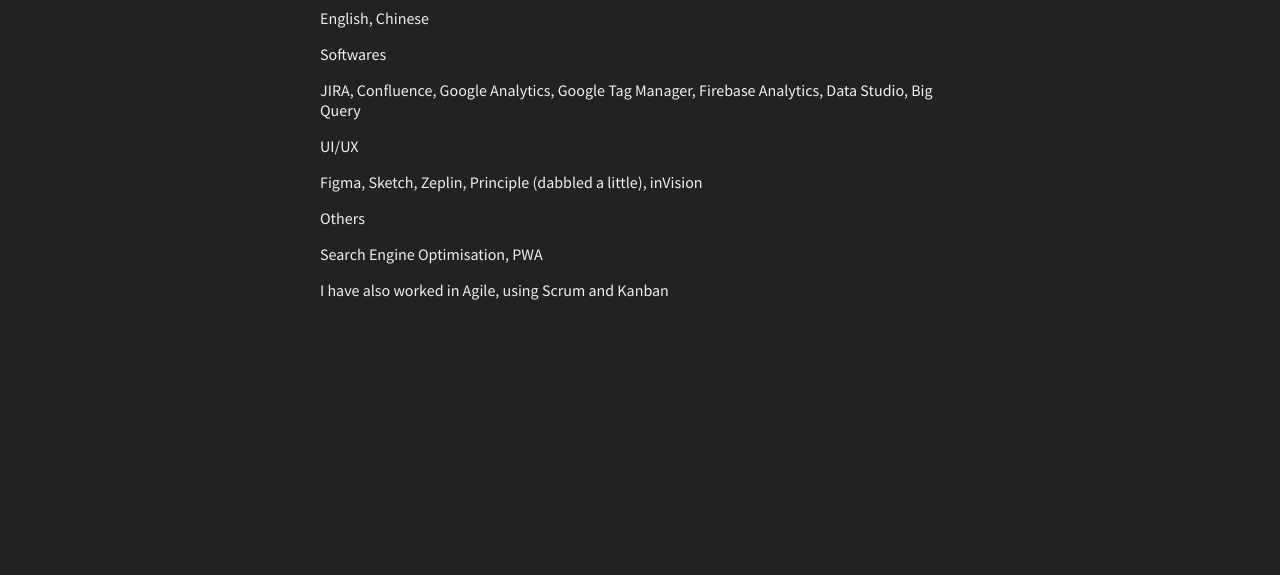
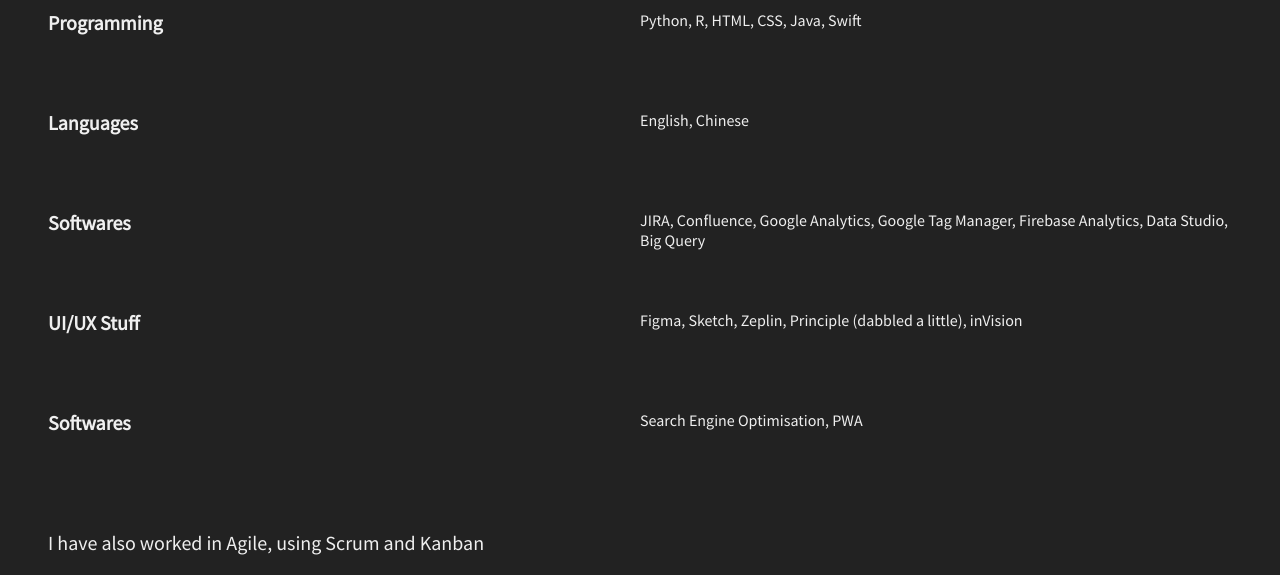
Before and after one commit to zasana/zasana.github.io, a plain HTML site: page index.html in a window 1280 px wide. Shown: the part 464-1039 px from the top of the page. Before the commit the page ends 800 px from the top, so only its background shows below. Drawn offline with Linux system fonts and the light colour scheme.

Commit message:
created grid for skills area, set margins

```diff
--- a/index.html
+++ b/index.html
@@ -16,18 +16,25 @@
     <div id='skills'>
         <h2>Skills</h2>
         <div class="container">
-            <div class='skill_title'>Programming</div>
-            <div class='skill_description'>Python, R, HTML, CSS, Java, Swift</div>
+            <div class='title'>Programming</div>
+            <div class='description'>Python, R, HTML, CSS, Java, Swift</div>
         </div>
-
-        <p>Languages</p>
-        <p>English,  Chinese</p>
-        <p>Softwares</p>
-        <p>JIRA, Confluence, Google Analytics, Google Tag Manager, Firebase Analytics, Data Studio, Big Query</p>
-        <p>UI/UX</p>
-        <p>Figma, Sketch,  Zeplin, Principle (dabbled a little), inVision</p>
-        <p>Others</p>
-        <p>Search Engine Optimisation, PWA</p>
+        <div class="container">
+            <div class='title'>Languages</div>
+            <div class='description'>English,  Chinese</div>
+        </div>
+        <div class="container">
+            <div class='title'>Softwares</div>
+            <div class='description'>JIRA, Confluence, Google Analytics, Google Tag Manager, Firebase Analytics, Data Studio, Big Query</div>
+        </div>
+        <div class="container">
+            <div class='title'>UI/UX Stuff</div>
+            <div class='description'>Figma, Sketch,  Zeplin, Principle (dabbled a little), inVision</div>
+        </div>
+        <div class="container">
+            <div class='title'>Softwares</div>
+            <div class='description'>Search Engine Optimisation, PWA</div>
+        </div>
         <p>I have also worked in Agile, using Scrum and  Kanban</p>
     </div>
 </body>
--- a/main.css
+++ b/main.css
@@ -4,12 +4,24 @@ body {
     background-color: #222222;
     color: #EFEFEF;
     font-family: 'Source Sans Pro', sans-serif;
-    margin-left: 25%;
-    margin-right: 25%;
+    margin-left: 48px;
+    margin-right: 48px;
 }
 
 h1,h2 {
     font-weight: 600;
+}
+
+h1 {
+    font-size: 48px;
+}
+
+h2 {
+    font-size: 32px;
+}
+
+p {
+    font-size: 20px;
 }
 
 hr {
@@ -19,15 +31,19 @@ hr {
 #skills .container{
     display: grid;
     grid-template-columns: repeat(2, 1fr);
-    grid-gap: 10px;
+    grid-auto-columns: minmax(16px,auto);
+    grid-auto-rows: minmax(100px, auto);
 }
 
-.skill_title{
+#skills .title{
+    font-weight: 600;
     grid-column: 1;
     grid-row: 1;
+    font-size: 20px;
 }
 
-.skill_description{
+#skill .description{
     grid-column: 2;
     grid-row: 1;
+    font-size: 20px;
 }
```
